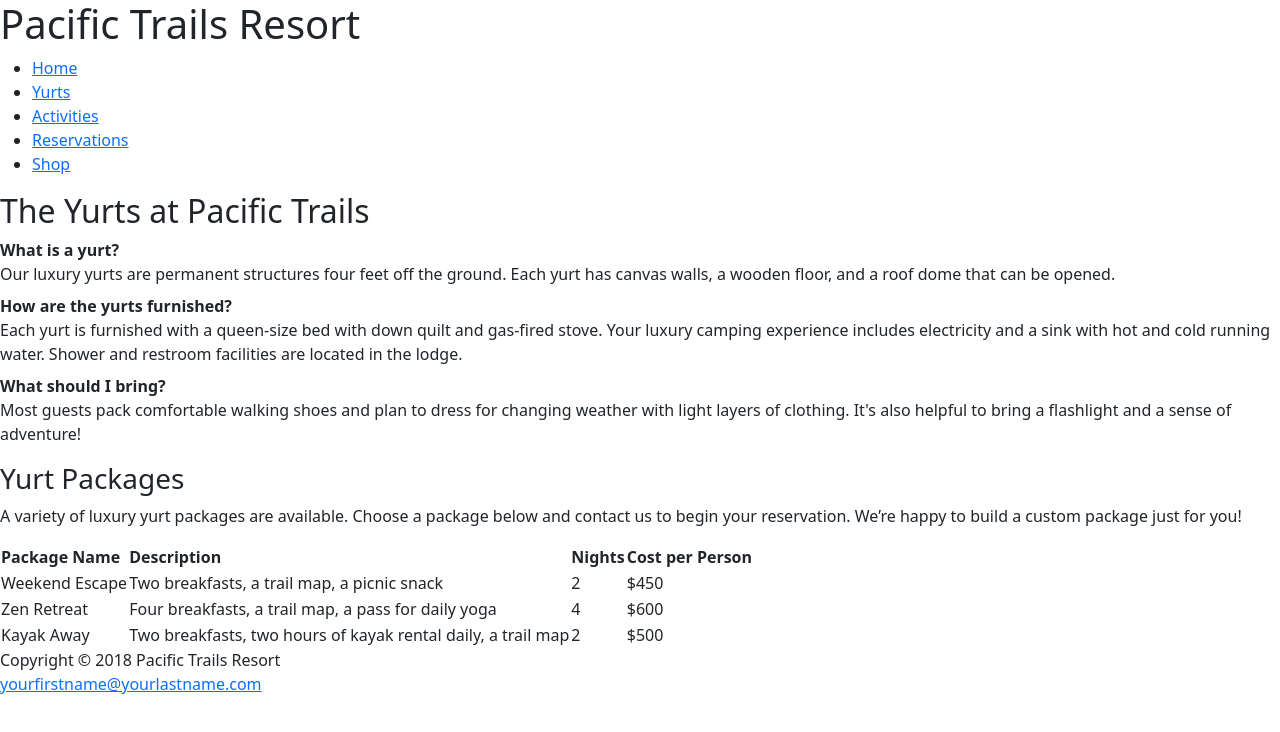
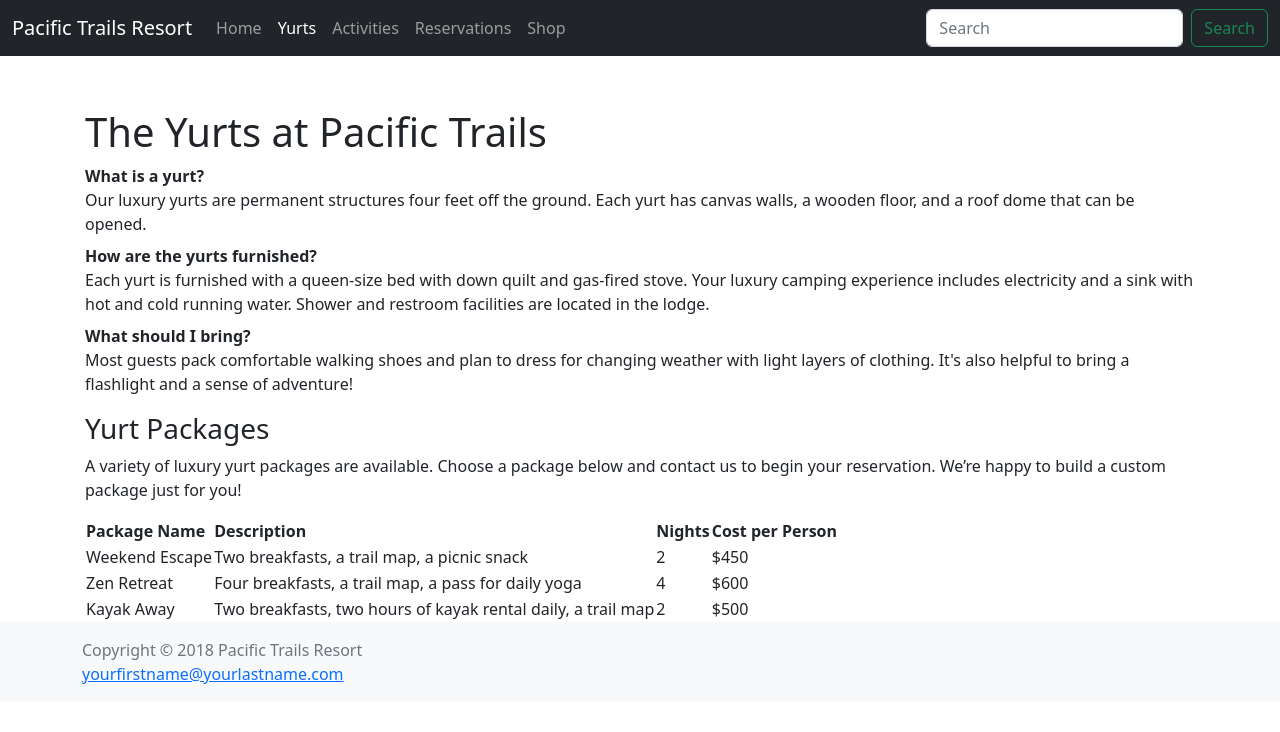
Before and after one commit to ab00721/CS6251Lab12Bootstrap, a plain HTML site: page yurts.html in a window 1280 px wide. Drawn offline with nearby package versions, Linux system fonts and the light colour scheme.

Commit message:
Updated Yurts Nav and Footer

```diff
--- a/yurts.html
+++ b/yurts.html
@@ -8,26 +8,48 @@
     content="Pacific Trails Resort offers you glamping in spacious and well-appointed private Yurts. All luxury campsites have an ocean view. Enjoy the zen and natural beauty of Big Sur at Pacific Trails Resort.">
   <link rel="stylesheet" href="stylesheets/pacific.css">
   <meta name="viewport" content="width=device-width, initial-scale=1.0">
-  <link href="https://cdn.jsdelivr.net/npm/bootstrap@5.2.2/dist/css/bootstrap.min.css" rel="stylesheet" integrity="sha384-Zenh87qX5JnK2Jl0vWa8Ck2rdkQ2Bzep5IDxbcnCeuOxjzrPF/et3URy9Bv1WTRi" crossorigin="anonymous">
+  <link href="https://cdn.jsdelivr.net/npm/bootstrap@5.2.2/dist/css/bootstrap.min.css" rel="stylesheet"
+    integrity="sha384-Zenh87qX5JnK2Jl0vWa8Ck2rdkQ2Bzep5IDxbcnCeuOxjzrPF/et3URy9Bv1WTRi" crossorigin="anonymous">
 </head>
 
-<body>
-  <header>
-    <h1>Pacific Trails Resort</h1>
-  </header>
+<body class="d-flex flex-column h-100">
 
-  <nav>
-    <ul>
-      <li><a href="index.html">Home</a></li>
-      <li><a href="yurts.html">Yurts</a></li>
-      <li><a href="activities.html">Activities</a></li>
-      <li><a href="reservations.html">Reservations</a></li>
-      <li><a href="shop.html">Shop</a></li>
+  <nav class="navbar navbar-expand-md navbar-dark fixed-top bg-dark">
+    <div class="container-fluid">
+      <a class="navbar-brand" href="#">Pacific Trails Resort</a>
+      <button class="navbar-toggler" type="button" data-bs-toggle="collapse" data-bs-target="#navbarCollapse"
+        aria-controls="navbarCollapse" aria-expanded="false" aria-label="Toggle navigation">
+        <span class="navbar-toggler-icon"></span>
+      </button>
+      <div class="collapse navbar-collapse" id="navbarCollapse">
+        <ul class="navbar-nav me-auto mb-2 mb-md-0">
+          <li class="nav-item">
+            <a class="nav-link" href="index.html">Home</a>
+          <li class="nav-item">
+            <a class="nav-link active" aria-current="page" href="yurts.html">Yurts</a>
+          </li>
+          <li class="nav-item">
+            <a class="nav-link" href="activities.html">Activities</a>
+          </li>
+          <li class="nav-item">
+            <a class="nav-link" href="reservations.html">Reservations</a>
+          </li>
+          <li class="nav-item">
+            <a class="nav-link" href="shop.html">Shop</a>
+          </li>
         </ul>
+        <form class="d-flex">
+          <input class="form-control me-2" type="search" placeholder="Search" aria-label="Search">
+          <button class="btn btn-outline-success" type="submit">Search</button>
+        </form>
+      </div>
+    </div>
   </nav>
 
-  <main>
-    <h2>The Yurts at Pacific Trails</h2>
+
+  <main class="flex-shrink-0">
+    <div class="container">
+      <h1 class="mt-5">The Yurts at Pacific Trails</h1>
       <dl>
         <dt><strong>What is a yurt?</strong></dt>
         <dd>Our luxury yurts are permanent structures four feet off the ground. Each yurt has
@@ -75,10 +97,17 @@
       </table>
   </main>
 
-  <footer>
-    Copyright &copy; 2018 Pacific Trails Resort<br>
-    <a href="mailto:yourfirstname@yourlastname.com">yourfirstname@yourlastname.com</a>
+  <footer class="footer mt-auto py-3 bg-light">
+    <div class="container">
+      <span class="text-muted">Copyright &copy; 2018 Pacific Trails Resort<br>
+        <a href="mailto:yourfirstname@yourlastname.com">yourfirstname@yourlastname.com</a></span>
+    </div>
   </footer>
+
+
+  <script src="../assets/dist/js/bootstrap.bundle.min.js"></script>
+
+
 </body>
 
 </html>
```
Lines whose indentation alone changed are shown as unchanged.
